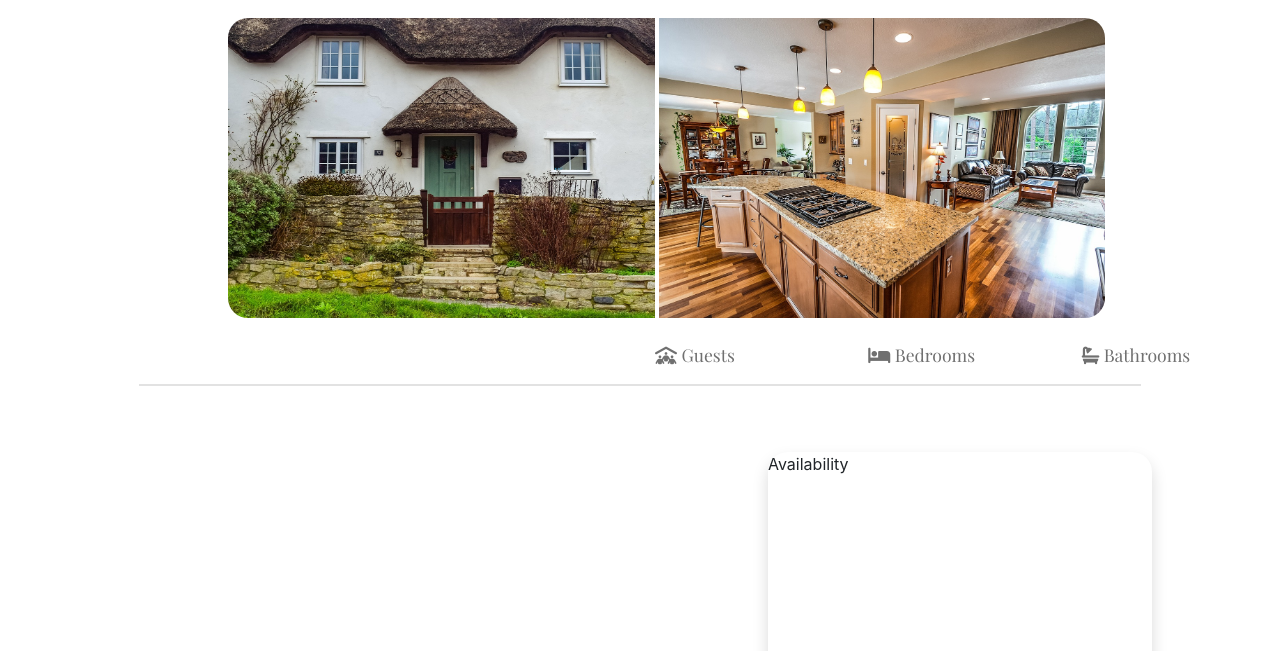
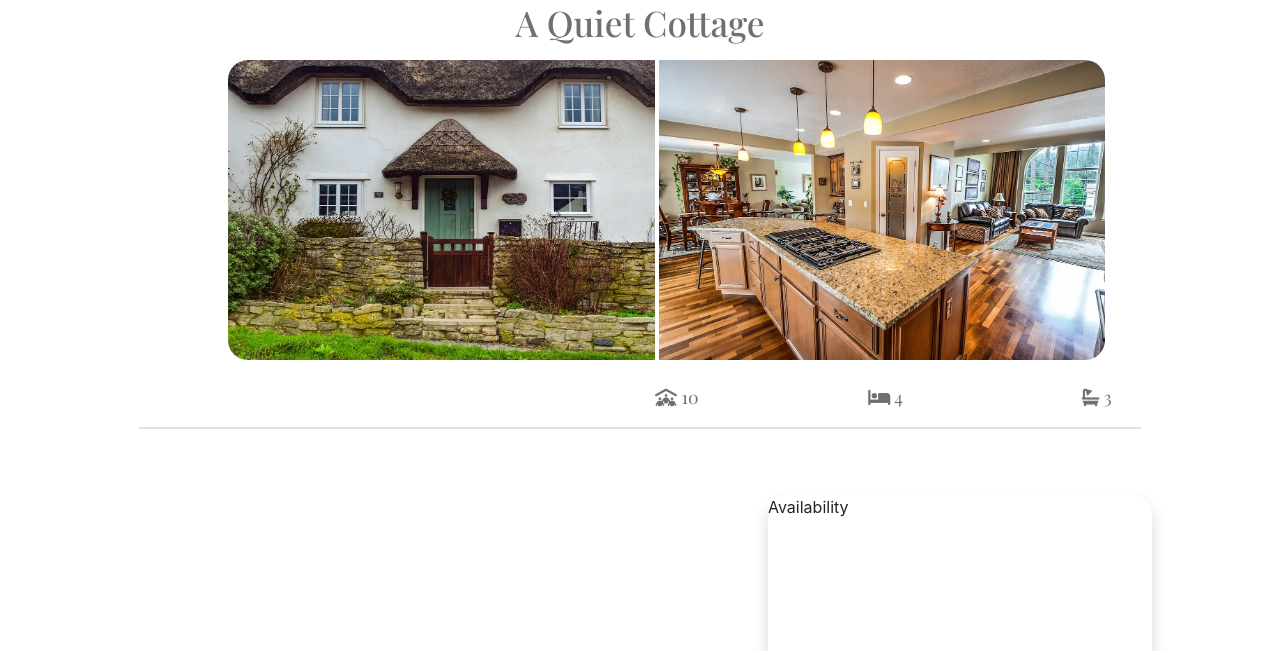
Before and after one commit to e-h-dev/kosher-gataways, a Django app: page /rentals/1 in a window 1280 px wide. Shown: the part 122-773 px from the top of the page. Run offline with Django 5.2, Linux system fonts and the light colour scheme; data comes from the database, SQL or seed files in the repository; some libraries are stand-ins or nearby versions; some web fonts are replaced.

Commit message:
Update models to fix error in database, Update main rental details styles

```diff
--- a/kosher_getaways/rentals/models.py
+++ b/kosher_getaways/rentals/models.py
@@ -23,7 +23,7 @@ class Rentals(models.Model):
     owner_post_code = models.CharField(max_length=100, null=True, blank=True)
     location = models.ForeignKey('Location', null=True, blank=True,
                                  on_delete=models.SET_NULL)
-    house_name = models.CharField(max_length=254, null=True, blank=True)
+    name = models.CharField(max_length=254, null=True, blank=True)
     title = models.TextField(max_length=100)
     sleeps = models.IntegerField(default=2)
     bedrooms = models.IntegerField(default=1)
@@ -37,8 +37,8 @@ class Rentals(models.Model):
                                  choices=((i, i) for i in range(1, 6)))
     review = models.TextField(max_length=600, null=True, blank=True)
 
-    def __str__(self):
-        return self.name
+    # def __str__(self):
+    #     return self.name
 
 
 class Image(models.Model):
@@ -47,5 +47,5 @@ class Image(models.Model):
     image = models.ImageField(null=True, blank=True)
     image_name = models.CharField(max_length=24, null=True, blank=True)
 
-    def __str__(self):
-        return f'Image for {self.name.name}'
+    # def __str__(self):
+    #     return f'Image for {self.name.name}'
--- a/kosher_getaways/rentals/templates/rentals/rental_detail.html
+++ b/kosher_getaways/rentals/templates/rentals/rental_detail.html
@@ -43,9 +43,9 @@
         </div>
         <div class="col-6 icon-detail-section">
             <div class="row mt-4">
-                <div class="col-4"><i class="fa-solid fa-people-roof"></i> Guests</div>
-                <div class="col-4"><i class="fa-solid fa-bed"></i> Bedrooms</div>
-                <div class="col-4"><i class="fa-solid fa-bath"></i> Bathrooms</div>
+                <div class="col-4"><i class="fa-solid fa-people-roof"></i> {{ rental.sleeps }}</div>
+                <div class="col-4"><i class="fa-solid fa-bed"></i> {{ rental.bedrooms }}</div>
+                <div class="col-4"><i class="fa-solid fa-bath"></i> {{ rental.bathrooms }}</div>
             </div>
         </div>
     </div>
--- a/kosher_getaways/rentals/templates/rentals/rentals.html
+++ b/kosher_getaways/rentals/templates/rentals/rentals.html
@@ -45,7 +45,7 @@
 
                                 {% for i in r.images.all %}
                                 <div class="image-slider-{{ r.id }}">
-                                <img src="{{ i.image.url }}" alt="{{ i.name }}" class="featured-image">
+                                <img src="{{ i.image.url }}" alt="" class="featured-image">
                                 </div>
                                 {% endfor %}
 
--- a/kosher_getaways/static/css/base.css
+++ b/kosher_getaways/static/css/base.css
@@ -891,3 +891,7 @@ thead{
   font-family: var(--main-font);
   width:600px !important;
 }
+
+.second-list{
+  display:none;
+}
```
Also changed, not shown: kosher_getaways/rentals/templates/rentals/list_home.html (+14 -9 lines), kosher_getaways/db.sqlite3, kosher_getaways/rentals/migrations/0004_rename_house_name_rentals_name.py (added).
